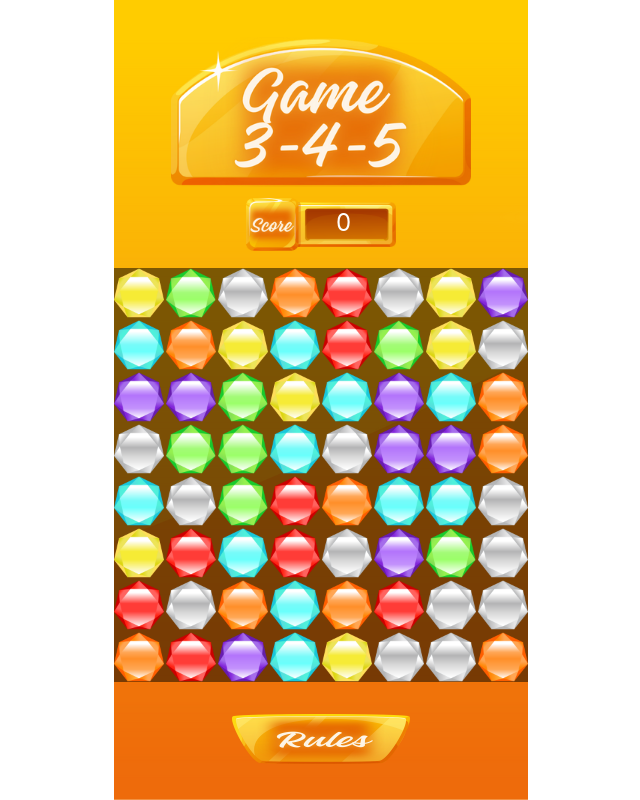
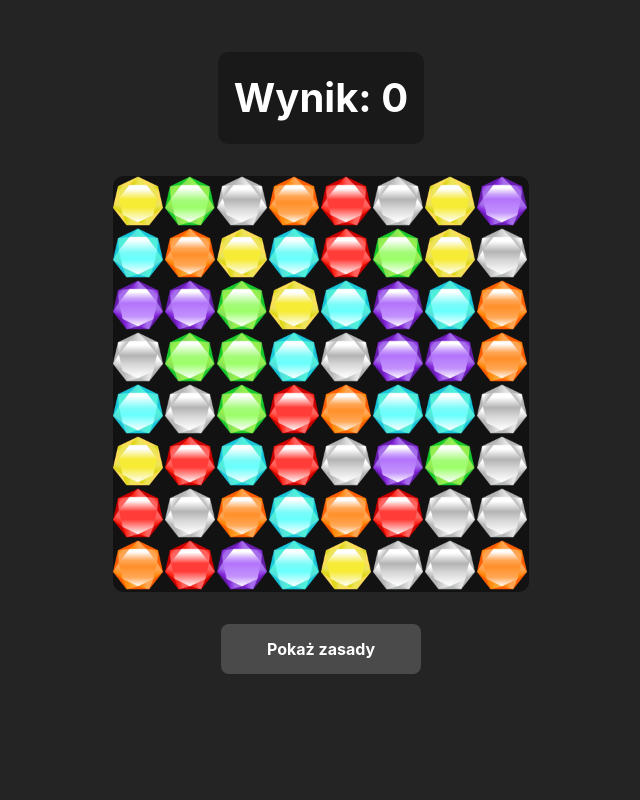
Before and after one commit to 88JW/game345v1, a React (Vite) app: page / in a window 1280 px wide. Shown: the whole page, without its empty margins (319-959 px from the left). Built offline with nearby package versions, Linux system fonts and the light colour scheme.

Commit message:
Zmiana wyglądu aplikacji part 1

```diff
--- a/src/App.css
+++ b/src/App.css
@@ -2,8 +2,8 @@
   max-width: 1280px;
   margin: 0 auto;
   text-align: center;
-  background-image: url('./assets/bg.png');
-  background-size: cover;
+  background-color: #242424; /* Replaced background image with a color */
+  width: 100%;
 }
 
 .App {
@@ -11,15 +11,15 @@
   flex-direction: column;
   justify-content: center;
   align-items: center;
-  height: 100vh;
-  overflow: hidden;
+  min-height: 100vh;
+  overflow-x: hidden; /* Prevent horizontal scroll */
+  padding: 5px; /* Reduced padding on mobile from 10px to 5px */
+  box-sizing: border-box;
+  margin: 0 auto; /* Center the app */
+  width: 100%;
 }
 
-.game-logo {
-  width: 300px; /* Adjusted size */
-  height: auto;
-
-}
+/* Remove the game-logo class since we're not using it anymore */
 
 .square.animating {
   visibility: hidden;
@@ -84,28 +84,36 @@
   }
 }
 
+/* Główna przestrzeń gry - siatka 8x8 */
 .board {
   display: grid;
-  grid-template-rows: repeat(8, 12vw);
-  grid-template-columns: repeat(8, 12vw);
+  grid-template-rows: repeat(8, minmax(0, 1fr));
+  grid-template-columns: repeat(8, minmax(0, 1fr));
   gap: 2px;
-  width: 100vw;
-  height: 100vw;
+  width: calc(100% - 6px); /* Reduced margin from 20px to 6px */
+  max-width: 98vmin; /* Increased from 95% to 98% */
+  height: auto;
+  aspect-ratio: 1 / 1; /* Maintain square shape */
   box-sizing: border-box;
   background-color: rgba(0, 0, 0, 0.5);
+  margin: 0 auto; /* To centruje planszę w poziomie */
+  border-radius: 10px;
+  overflow: hidden;
 }
 
 .row {
   display: contents;
 }
 
+/* Pojedynczy element gry */
 .square {
-  width: 11.5vw;
-  height: 11.5vw;
+  width: 100%;
+  height: 100%;
   display: flex;
   justify-content: center;
   align-items: center;
   cursor: pointer;
+  box-sizing: border-box;
 }
 
 .square.red {
@@ -146,26 +154,22 @@
 .score-container {
   position: relative;
   display: inline-block;
+  margin-bottom: 2rem;
+  margin-top: 2rem;
 }
 
-.score-background {
-  width: 150px; /* Adjust size as needed */
-  height: auto;
-}
+/* Removed score-background class since we're not using the image anymore */
 
 .score {
-  position: absolute;
-  top: 45%;
-  left: 65%; /* Adjusted from 50% to 65% */
-  transform: translate(-50%, -50%);
-  font-size: 1.5rem;
+  font-size: 2rem;
   color: white;
-}
-
-.score {
-  font-size: 1.5rem;
-  color: white;
-  margin-bottom: 5rem;
+  font-weight: bold;
+  padding: 1rem;
+  background-color: rgba(0, 0, 0, 0.3);
+  border-radius: 10px;
+  min-width: 150px;
+  position: static; /* Changed from absolute to static */
+  transform: none; /* Remove the transform */
 }
 
 .game-over {
@@ -211,23 +215,51 @@
   margin-bottom: 2rem;
 }
 
+/* Updated button style to replace the image button */
 .show-rules-button {
   margin-top: 2rem;
-  width: 200px; /* Add this line */
-  height: 50px; /* Add this line */
-  cursor: pointer; /* Add this line */
+  width: 200px;
+  height: 50px;
+  cursor: pointer;
+  background-color: #4a4a4a;
+  color: white;
+  border: none;
+  border-radius: 8px;
+  font-size: 1rem;
+  font-weight: bold;
 }
 
-@media (min-width: 1280px) {
+.show-rules-button:hover {
+  background-color: #5a5a5a;
+}
+
+/* Na desktopie używane są stałe wymiary */
+@media (min-width: 768px) {
   .board {
     grid-template-rows: repeat(8, 50px);
     grid-template-columns: repeat(8, 50px);
-    width: auto;
-    height: auto;
+    width: 416px; /* Stały rozmiar na desktopie */
+    height: 416px;
+    max-width: 500px;
   }
 
   .square {
-    width: 50px;
+    width: 50px; /* Stały rozmiar elementu na desktopie */
     height: 50px;
   }
+
+  .App {
+    justify-content: flex-start;
+    padding-top: 50px;
+    max-width: 600px; /* Limit app width on larger screens */
+    padding: 20px; /* Restore padding on desktop */
+  }
+
+  .score {
+    font-size: 2.5rem;
+  }
+
+  .show-rules-button {
+    margin-top: 2rem;
+  }
 }
--- a/src/App.jsx
+++ b/src/App.jsx
@@ -2,12 +2,9 @@ import { useState, useEffect } from 'react';
 import './App.css';
 import GameRules from './GameRules';
 import sounds from './soundConfig';
-import rulesImage from './assets/rules.png';
-import logoImage from './assets/logo.png';
-import scoreImage from './assets/score.png';
 import rulesSound from './assets/rules_sound_1.wav';
-import matchSound from './assets/blik_sound_1.wav'; // Add this line
-import bigMatchSound from './assets/blik_sound_2.wav'; // Add this line
+import matchSound from './assets/blik_sound_1.wav';
+import bigMatchSound from './assets/blik_sound_2.wav';
 
 const BOARD_SIZE = 8;
 const COLORS = ['red', 'blue', 'green', 'yellow', 'purple', 'orange', 'pink'];
@@ -31,6 +28,7 @@ const App = () => {
     initializeBoard();
   }, []);
 
+  // Inicjalizacja początkowej planszy
   const initializeBoard = () => {
     const newBoard = Array.from({ length: BOARD_SIZE }, () =>
       Array.from({ length: BOARD_SIZE }, () => COLORS[Math.floor(Math.random() * COLORS.length)])
@@ -174,6 +172,7 @@ const App = () => {
     }, 500);
   };
 
+  // Generowanie nowych symboli po usunięciu dopasowanych elementów
   const generateNewSquares = (board) => {
     const newBoard = [...board];
     const newAppearingSquares = [];
@@ -210,10 +209,8 @@ const App = () => {
 
   return (
     <div className={`App ${isAnimating ? 'animating' : ''}`}>
-      <img src={logoImage} alt="Game 3-4-5" className="game-logo" />
       <div className="score-container">
-        <img src={scoreImage} alt="Score" className="score-background" />
-        <div className="score">{score}</div>
+        <div className="score">Wynik: {score}</div>
       </div>
       {gameOver && <div className="game-over">Koniec gry!</div>}
       <div className="board">
@@ -239,15 +236,15 @@ const App = () => {
           </div>
         ))}
       </div>
-      <img
-        src={rulesImage}
-        alt="Pokaż zasady"
+      <button
         className="show-rules-button"
         onClick={() => {
           playRulesSound();
           setShowRules(true);
         }}
-      />
+      >
+        Pokaż zasady
+      </button>
       {showRules && (
         <div className="rules-popup">
           <div className="rules-content">
```
